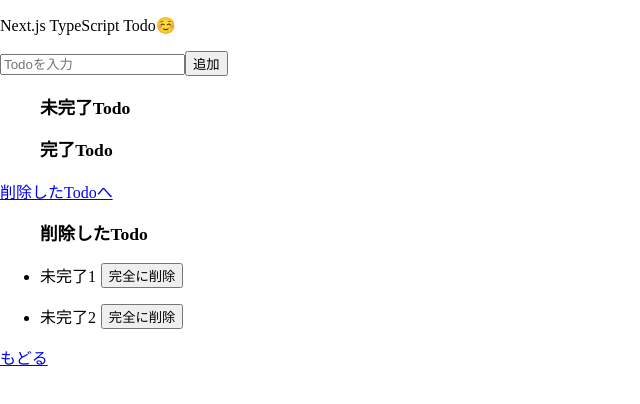
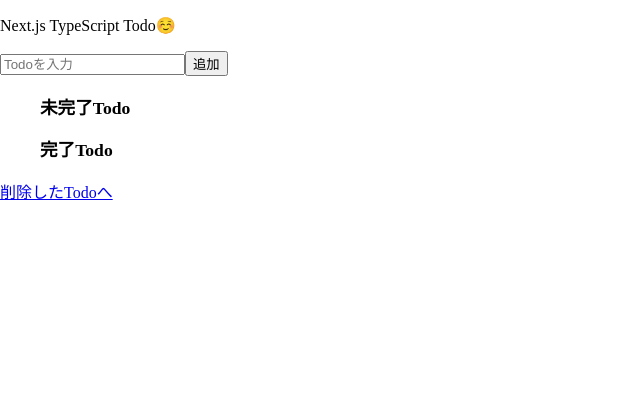
Before and after one commit to uudpinooo/TodoApp_TypeScriptPractice, a Next.js app: page / in a window 1280 px wide. Shown: the top 404 px of the page, without its empty margins (0-640 px from the left). Built offline with nearby package versions, Linux system fonts and the light colour scheme.

Commit message:
ページ分割

```diff
--- a/pages/_app.js
+++ b/pages/_app.js
@@ -1,4 +1,5 @@
 import { createGlobalStyle, ThemeProvider } from 'styled-components'
+import { Provider } from 'providers/Provider';
 
 const GlobalStyle = createGlobalStyle`
   body {
@@ -17,10 +18,12 @@
 export default function App({ Component, pageProps }) {
   return (
     <>
-      <GlobalStyle />
-      <ThemeProvider theme={theme}>
-        <Component {...pageProps} />
-      </ThemeProvider>
+      <Provider>
+        <GlobalStyle />
+        <ThemeProvider theme={theme}>
+          <Component {...pageProps} />
+        </ThemeProvider>
+      </Provider>
     </>
   )
 }
--- a/pages/app.tsx
+++ b/pages/app.tsx
@@ -11,6 +11,8 @@
     setIncompleteTodos,
     completeTodos,
     setCompleteTodos,
+    deleteTodos,
+    setDeleteTodos,
   } = useContext<ContextType>(Context);
 
   const onChangeInput = (e: ChangeEvent<HTMLInputElement>) =>
@@ -45,7 +47,7 @@
     setIncompleteTodos([...incompleteTodos, todo]);
   };
 
-  const onClickDelete = (index: number, status: string) => {
+  const onClickDelete = (index: number, todo: string, status: string) => {
     // 未完了Todoの削除の場合はinCompleteTodosから指定のTodoを削除
     if (status === 'inComplete') {
       const targetOfIncomplete = [...incompleteTodos];
@@ -59,6 +61,9 @@
       targetODCmplete.splice(index, 1);
       setCompleteTodos(targetODCmplete);
     }
+
+    // 共通処理としてdeletetodosに追加
+    setDeleteTodos([...deleteTodos, todo]);
   };
 
   return (
@@ -81,7 +86,7 @@
               <StyledButton onClick={() => onClickComplete(todo, index)}>
                 完了
               </StyledButton>
-              <StyledButton onClick={() => onClickDelete(index, 'inComplete')}>
+              <StyledButton onClick={() => onClickDelete(index, todo, 'inComplete')}>
                 削除
               </StyledButton>
             </StyledIncompleteTodo>
@@ -95,7 +100,7 @@
               <StyledButton onClick={() => onClickBack(todo, index)}>
                 戻す
               </StyledButton>
-              <StyledButton onClick={() => onClickDelete(index, 'complete')}>
+              <StyledButton onClick={() => onClickDelete(index, todo, 'complete')}>
                 削除
               </StyledButton>
             </StyledIncompleteTodo>
--- a/pages/index.js
+++ b/pages/index.js
@@ -1,4 +1,3 @@
-import { Provider } from 'providers/Provider';
 import styled from 'styled-components'
 import { App } from './app';
 import DeleteTodos from './delete';
@@ -10,9 +9,8 @@
 
 export default function Home() {
   return (
-    <Provider>
+    <div>
       <App />
-      <DeleteTodos />
-    </Provider>
+    </div>
   )
 }
--- a/providers/Provider.tsx
+++ b/providers/Provider.tsx
@@ -28,10 +28,7 @@
   const [newTodo, setNewTodo] = useState<string>('');
   const [incompleteTodos, setIncompleteTodos] = useState<string[]>([]);
   const [completeTodos, setCompleteTodos] = useState<string[]>([]);
-  const [deleteTodos, setDeleteTodos] = useState<string[]>([
-    '未完了1',
-    '未完了2',
-  ]);
+  const [deleteTodos, setDeleteTodos] = useState<string[]>([]);
 
   return (
     <Context.Provider
```
Also changed, not shown: tsconfig.json (+10 -9 lines), next-env.d.ts (deleted), package.json (line endings or trailing spaces), 1 other file (tests, documents, lock files or other folders).
